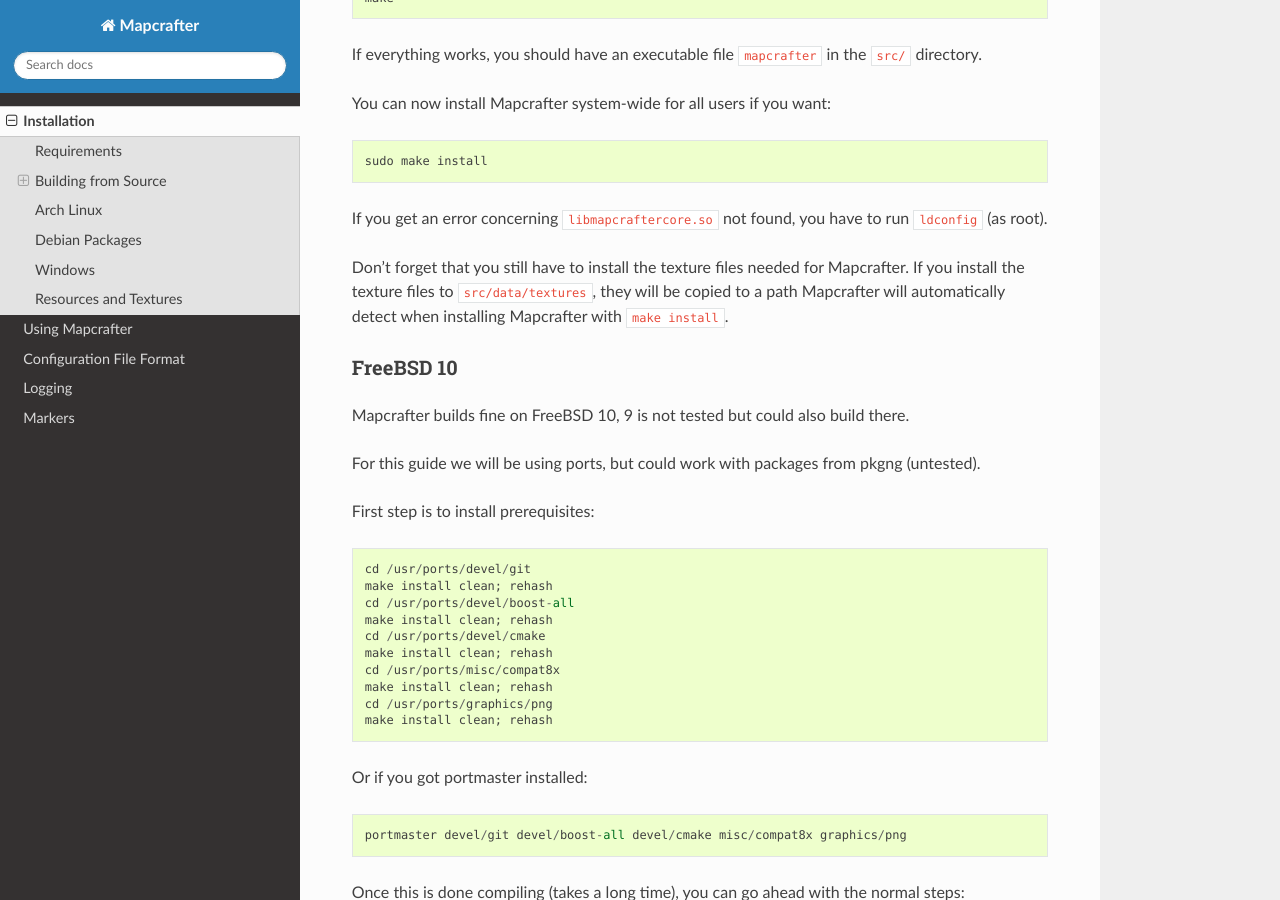
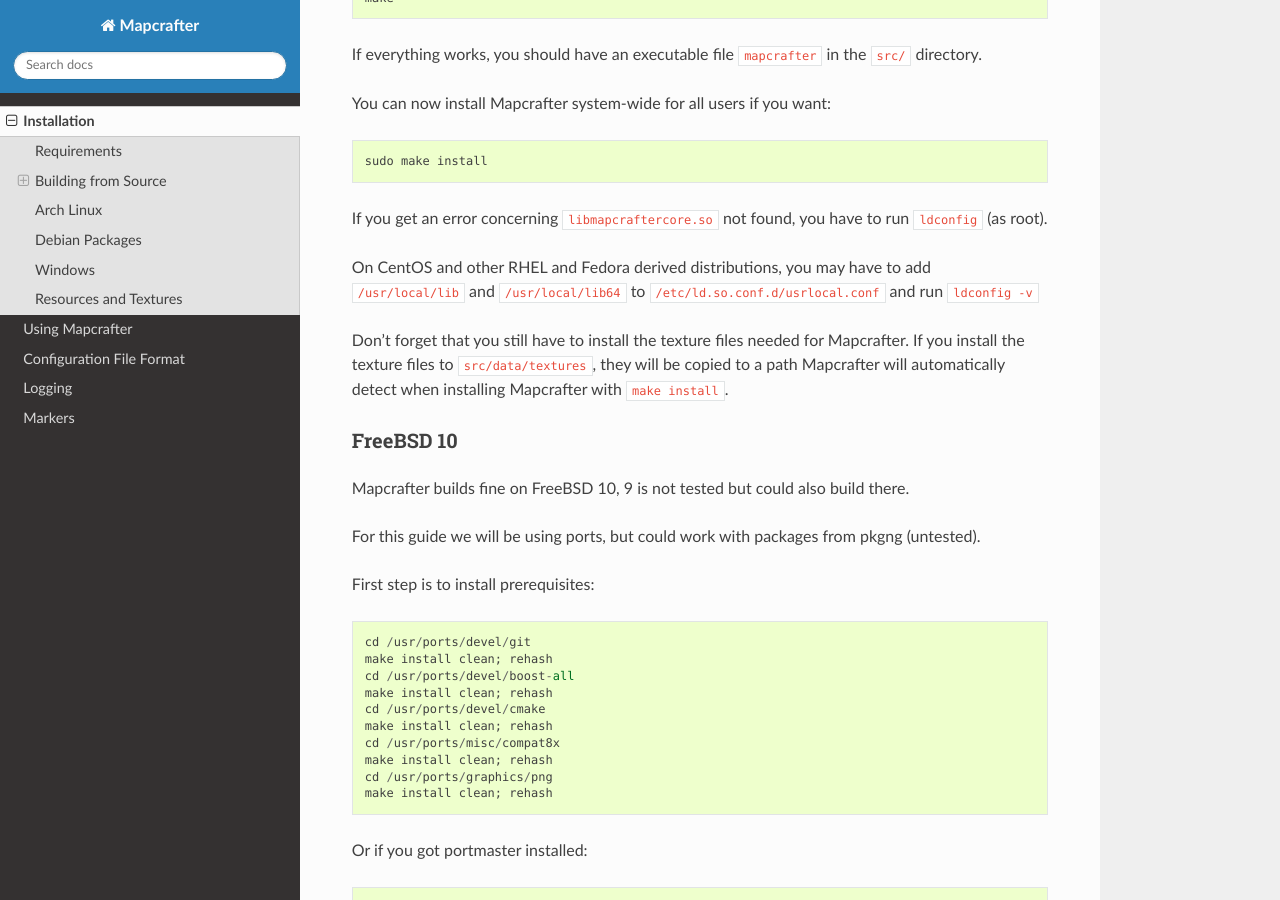
Before and after one commit to mapcrafter/mapcrafter, a Sphinx documentation site: the page built from docs/installation.rst, in a window 1280 px wide and 900 px high, scrolled down 1222 px. Built offline with Sphinx 7.4.7 and the Read the Docs theme 2.0.0, drawn with Linux system fonts in a browser that asks for light colours.

Commit message:
Ammend documentation concerning CentOS/RHEL/Fedora

```diff
--- a/docs/installation.rst
+++ b/docs/installation.rst
@@ -60,6 +60,10 @@
 
 If you get an error concerning ``libmapcraftercore.so`` not found, you have to run
 ``ldconfig`` (as root).
+
+On CentOS and other RHEL and Fedora derived distributions, you may have to add
+``/usr/local/lib`` and ``/usr/local/lib64`` to ``/etc/ld.so.conf.d/usrlocal.conf``
+and run ``ldconfig -v``
 
 Don't forget that you still have to install the texture files needed for Mapcrafter.
 If you install the texture files to ``src/data/textures``, they will be copied
```
